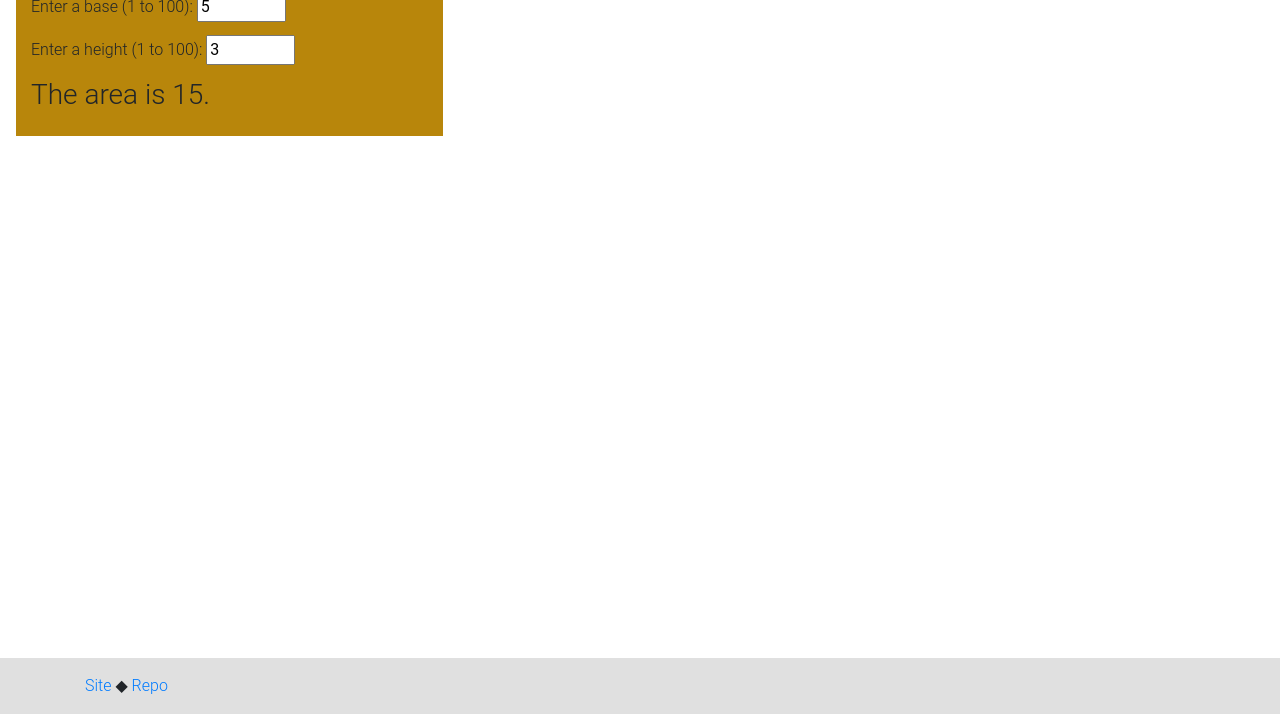
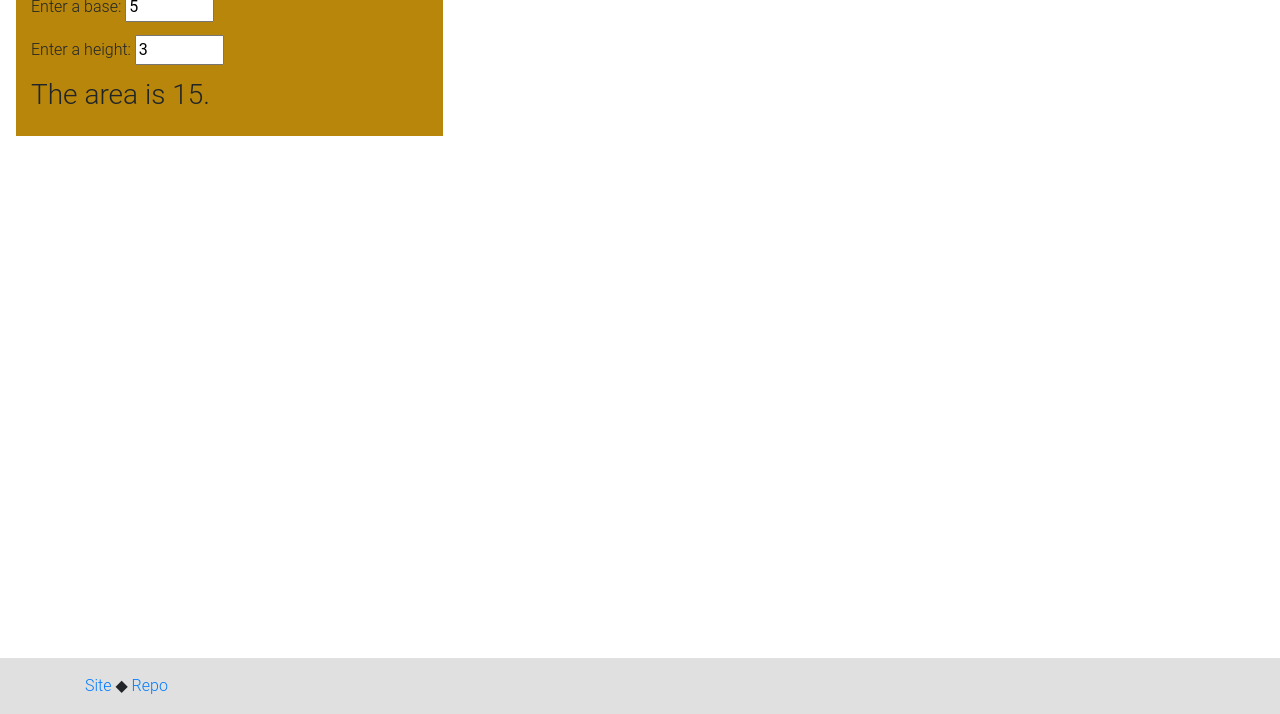
Before and after one commit to Logan11999/vueChallenge, a plain HTML site: page index.html in a window 1280 px wide. Shown: the part 86-800 px from the top of the page. Drawn offline with nearby package versions, Linux system fonts and the light colour scheme; files that its build step writes are made by us from their sources.

Commit message:
deleted unneeded code

```diff
--- a/index.html
+++ b/index.html
@@ -23,7 +23,6 @@
 
   <!-- Vue component styles -->
   <link href="components/adder/area.css" rel="stylesheet">
-  <link href="components/subtracter/subtracter.css" rel="stylesheet">
 
 </head>
 
@@ -35,13 +34,13 @@
       <article id="area" class="col-md-4 ">
         <h2>Base Calculator</h2>
         <fieldset class="mt-2">
-          <label for="base">Enter a base (1 to 100):</label>
+          <label for="base">Enter a base:</label>
           <input v-model="base" id="base" type="number" min="1" max="100">
           <span id="firstWarning" class="text-danger"></span>
         </fieldset>
 
         <fieldset class="mt-2">
-          <label for="height">Enter a height (1 to 100):</label>
+          <label for="height">Enter a height:</label>
           <input v-model="height" id="height" type="number" min="1" max="100">
           <span id="secondWarning" class="text-danger"></span>
         </fieldset>
```
